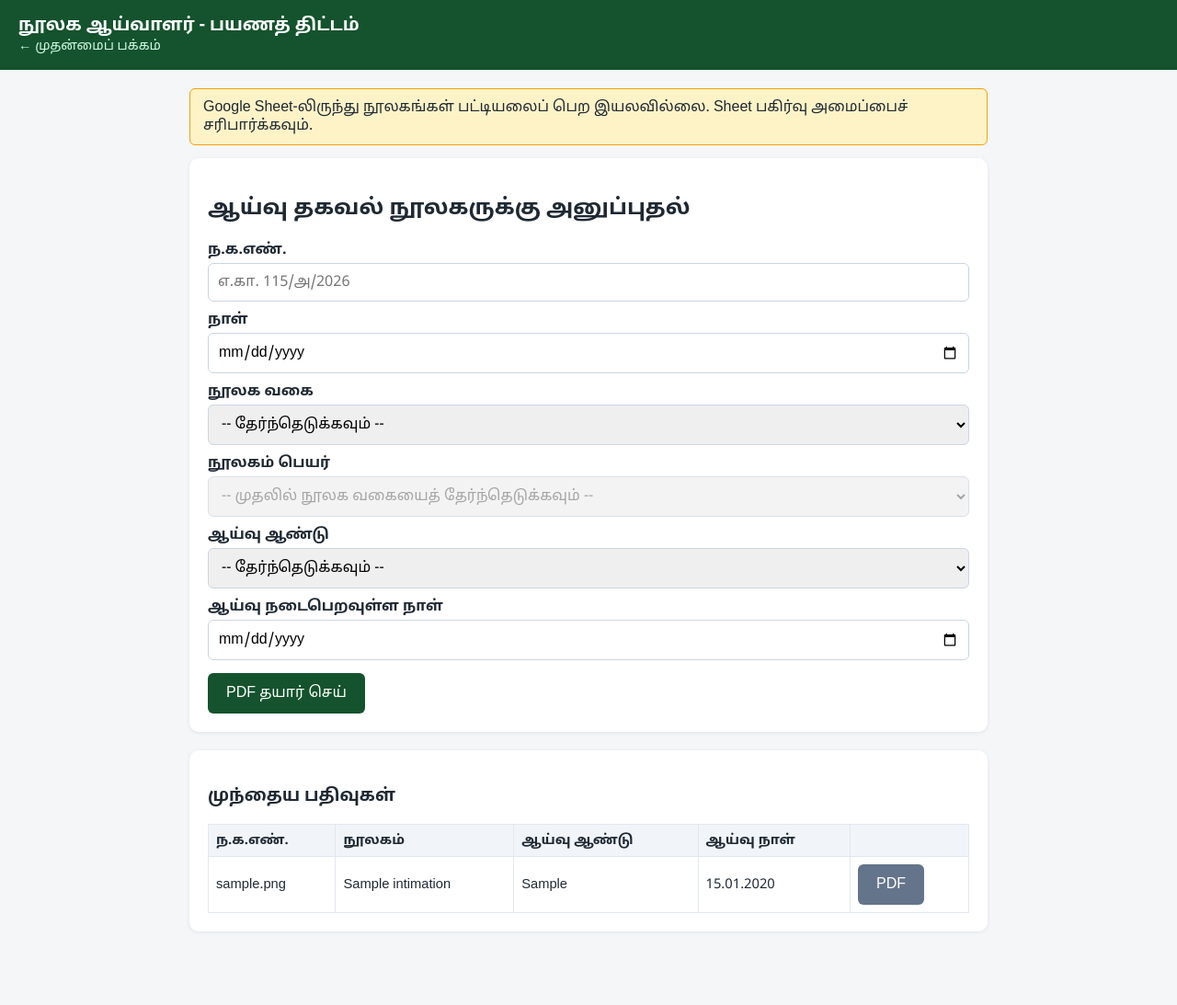
After one commit to inspectordgllla-dgl/INSPECTOR-AP, a Flask app: page /reports/intimation in a window 1280 px wide. The commit adds this page. Shown: the whole page at 92% size. Run offline with Flask 3, Linux system fonts and the light colour scheme; tables that the repository leaves empty hold one stand-in row (values such as "Sample post"); data that the repository does not hold is empty.

Commit message:
Add files via upload

```diff
--- a/app.py
+++ b/app.py
@@ -141,6 +141,19 @@ class ActualTourPlanDay(db.Model):
         return " ".join(parts)
 
 
+class InspectionIntimation(db.Model):
+    """ஆய்வு தகவல் நூலகருக்கு அனுப்புதல் — ஒவ்வொரு அறிவிப்பு கடிதப் பதிவு."""
+    __tablename__ = "inspection_intimations"
+    id = db.Column(db.Integer, primary_key=True)
+    file_number = db.Column(db.String(100), nullable=False)      # ந.க.எண்.
+    letter_date = db.Column(db.Date, nullable=False)             # நாள்
+    library_type = db.Column(db.String(100))                     # நூலக வகை
+    library_name = db.Column(db.String(255), nullable=False)     # நூலகம் பெயர்
+    survey_year = db.Column(db.String(20), nullable=False)       # ஆய்வு ஆண்டு
+    inspection_date = db.Column(db.Date, nullable=False)         # ஆய்வு நடைபெறவுள்ள நாள்
+    created_at = db.Column(db.DateTime, default=datetime.utcnow)
+
+
 with app.app_context():
     db.create_all()
 
@@ -166,7 +179,7 @@ LEAVE_TYPES = [
     "மருத்துவ விடுப்பு",
 ]
 
-SURVEY_YEARS = ["2024-2025", "2025-2026", "2027-2028"]
+SURVEY_YEARS = ["2024-2025", "2025-2026", "2026-2027", "2027-2028"]
 
 # சனி (5) / ஞாயிறு (6) நாட்களில் "அலுவலகப் பணி" விருப்பம் காட்டப்படாது.
 OFFICE_WORK_EXCLUDED_WEEKDAYS = (5, 6)
@@ -974,14 +987,83 @@ def delete_month(year, month):
 
 
 # ---------------------------------------------------------------------------
-# ROUTES — 3. Placeholder பிரிவு (பின்னர் விரிவாக்கம் செய்யலாம்)
+# ROUTES — 3. ஆய்வு / பார்வை அறிக்கைகள்
 # ---------------------------------------------------------------------------
+DEFAULT_LIBRARY_TYPES = [
+    "மைய நூலகம்", "முழு நேர கிளை நூலகம்", "கிளை நூலகம்", "ஊர்ப்புற நூலகம்",
+]
+
+
 @app.route("/reports")
 def reports_placeholder():
+    return render_template("reports_home.html")
+
+
+def _library_types(libraries):
+    """Google Sheet-ல் உள்ள நூலக வகைகள் (வரிசை மாறாமல்). Sheet கிடைக்கவில்லை
+    எனில் இயல்பு நான்கு வகைகள்."""
+    seen = []
+    for lib in libraries:
+        t = lib["type"]
+        if t and t not in seen:
+            seen.append(t)
+    return seen or DEFAULT_LIBRARY_TYPES
+
+
+@app.route("/reports/intimation", methods=["GET"])
+def intimation_form():
+    libraries = get_libraries()
+    if not libraries:
+        flash("Google Sheet-லிருந்து நூலகங்கள் பட்டியலைப் பெற இயலவில்லை. Sheet பகிர்வு அமைப்பைச் சரிபார்க்கவும்.")
+    records = (
+        InspectionIntimation.query.order_by(InspectionIntimation.id.desc()).limit(20).all()
+    )
     return render_template(
-        "placeholder.html",
-        title="ஆய்வு / பார்வை அறிக்கைகள்",
-        message="இந்தப் பகுதி விரைவில் சேர்க்கப்படும்.",
+        "intimation_form.html",
+        libraries=libraries,
+        library_types=_library_types(libraries),
+        survey_years=SURVEY_YEARS,
+        records=records,
+    )
+
+
+@app.route("/reports/intimation", methods=["POST"])
+def intimation_generate():
+    f = request.form
+    file_number = (f.get("file_number") or "").strip()
+    library_type = (f.get("library_type") or "").strip()
+    library_name = (f.get("library_name") or "").strip()
+    survey_year = (f.get("survey_year") or "").strip()
+    letter_date = _parse_date(f.get("letter_date"))
+    inspection_date = _parse_date(f.get("inspection_date"))
+
+    if not (file_number and library_type and library_name and survey_year
+            and letter_date and inspection_date):
+        flash("அனைத்து விவரங்களையும் பூர்த்தி செய்யவும்.")
+        return redirect(url_for("intimation_form"))
+
+    rec = InspectionIntimation(
+        file_number=file_number, letter_date=letter_date, library_type=library_type,
+        library_name=library_name, survey_year=survey_year, inspection_date=inspection_date,
+    )
+    db.session.add(rec)
+    db.session.commit()
+    return _intimation_pdf_response(rec)
+
+
+@app.route("/reports/intimation/<int:rec_id>/pdf", methods=["GET"])
+def intimation_pdf(rec_id):
+    rec = db.session.get(InspectionIntimation, rec_id)
+    if rec is None:
+        abort(404)
+    return _intimation_pdf_response(rec)
+
+
+def _intimation_pdf_response(rec):
+    return Response(
+        generate_inspection_intimation_pdf(rec),
+        mimetype="application/pdf",
+        headers={"Content-Disposition": f"attachment; filename=inspection-intimation-{rec.id}.pdf"},
     )
 
 
@@ -1096,6 +1178,109 @@ def generate_permission_letter_pdf(plan: TourPlan) -> bytes:
     return buf.getvalue()
 
 
+def _library_display(name):
+    """'நூலகம்' என்ற சொல் பெயரில் இல்லையெனில் இணைக்கும்."""
+    name = (name or "").strip()
+    return name if "நூலகம்" in name else f"{name} நூலகம்"
+
+
+def generate_inspection_intimation_pdf(rec: InspectionIntimation) -> bytes:
+    """ஆய்வு தகவல் நூலகருக்கு அனுப்புதல் — A4 portrait கடிதம்."""
+    import io
+    from reportlab.lib.pagesizes import A4
+
+    buf = io.BytesIO()
+    doc = SimpleDocTemplate(
+        buf, pagesize=portrait(A4),
+        topMargin=22 * mm, bottomMargin=18 * mm,
+        leftMargin=22 * mm, rightMargin=22 * mm,
+    )
+
+    def T(text, font=FONT_REGULAR, size=12, leading=19, align="left",
+          space_after=0, justify=False, indent=0):
+        return TamilText(text, font, size, leading_pt=leading, align=align,
+                         space_after=space_after, justify=justify, first_indent=indent)
+
+    lib = _library_display(rec.library_name)
+    insp_date = rec.inspection_date.strftime("%d.%m.%Y")
+    letter_date = rec.letter_date.strftime("%d.%m.%Y")
+    year = rec.survey_year
+
+    story = [T(f"{DISTRICT_NAME} மாவட்ட நூலக அலுவலரின் செயல்முறைகள்",
+               font=FONT_BOLD, size=13, leading=18, align="center", space_after=18)]
+
+    ref = Table(
+        [[T(f"ந.க.எண்.{rec.file_number}"), T(f"நாள்.:- {letter_date}", align="right")]],
+        colWidths=[doc.width * 0.6, doc.width * 0.4],
+    )
+    ref.setStyle(TableStyle([
+        ("VALIGN", (0, 0), (-1, -1), "TOP"),
+        ("LEFTPADDING", (0, 0), (-1, -1), 0),
+        ("RIGHTPADDING", (0, 0), (-1, -1), 0),
+    ]))
+    story.append(ref)
+    story.append(Spacer(1, 24))
+
+    subject_w = doc.width * 0.62
+    label_w = 24 * mm
+    subj = Table(
+        [[
+            T("பொருள்:", size=11, leading=17),
+            T(f"ஆய்வு- நூலகங்கள் ஆண்டாய்வு- {lib}- {year} ஆண்டுக்கான - "
+              f"ஆய்வு- {insp_date} நாளன்று நடைபெறுதல்- அறிவிப்பு- தொடர்பாக",
+              size=11, leading=17),
+        ]],
+        colWidths=[label_w, subject_w - label_w], hAlign="RIGHT",
+    )
+    subj.setStyle(TableStyle([
+        ("BOX", (0, 0), (-1, -1), 0.8, colors.black),
+        ("LINEAFTER", (0, 0), (0, 0), 0.8, colors.black),
+        ("VALIGN", (0, 0), (-1, -1), "TOP"),
+        ("TOPPADDING", (0, 0), (-1, -1), 5),
+        ("BOTTOMPADDING", (0, 0), (-1, -1), 5),
+        ("LEFTPADDING", (0, 0), (-1, -1), 6),
+        ("RIGHTPADDING", (0, 0), (-1, -1), 6),
+    ]))
+    story.append(subj)
+    story.append(Spacer(1, 24))
+
+    indent = 38
+    story.append(T(
+        f"எதிர்வரும் {insp_date} அன்று {lib} நூலக ஆய்வாளரால் {year} ஆம் "
+        f"ஆண்டுக்கான ஆய்வு மேற்கொள்ளப்படவிருக்கிறது.",
+        justify=True, indent=indent, space_after=8))
+    story.append(T(
+        "ஆய்வு நாளன்று சம்பந்தப்பட்ட நூலகர், அனைத்து பதிவேடுகள், புள்ளி விவரங்கள் வரவு "
+        "செலவு கணக்குகளை தயார் நிலையில் வைத்திருக்க வேண்டும். பழைய பத்திரிகை விற்பனை "
+        "அறிக்கை மற்றும் வழங்கப்பட்ட பத்திரிக்கைகளின் பட்டியல் ஆகியவற்றின் படிகள் தயார் "
+        "செய்து வைத்திருக்க வேண்டும். ஆய்வு நடைபெறும் நாளில் எக்காரணம் கொண்டும் விடுப்பில் "
+        "செல்லக்கூடாது எனவும் சம்பந்தப்பட்ட நூலகருக்கு அறிவுறுத்தப்படுகிறது.",
+        justify=True, indent=indent, space_after=8))
+    story.append(T(
+        "ஆய்வு நடைபெறவிருக்கும் நூலகத்தில் தினக்கூலிப் நூலகப் பணியாளர் அனுமதிக்கப் "
+        "பட்டிருப்பின் அவரும் தினக்கூலிக் கூட்டுநரும் நூலகத்தில் இருக்க வேண்டும்.",
+        justify=True, indent=indent))
+    story.append(Spacer(1, 44))
+
+    sign = Table(
+        [["", T(f"மாவட்ட நூலக அலுவலர்,<br/>{DISTRICT_NAME}", align="center")]],
+        colWidths=[doc.width * 0.55, doc.width * 0.45],
+    )
+    sign.setStyle(TableStyle([
+        ("LEFTPADDING", (0, 0), (-1, -1), 0),
+        ("RIGHTPADDING", (0, 0), (-1, -1), 0),
+        ("VALIGN", (0, 0), (-1, -1), "TOP"),
+    ]))
+    story.append(sign)
+    story.append(Spacer(1, 14))
+    story.append(T(f"பெறுநர்:<br/>நூலகர்<br/>{lib}"))
+    story.append(Spacer(1, 24))
+    story.append(T(f"மாவட்ட நூலக அலுவலர்,<br/>{DISTRICT_NAME}."))
+
+    doc.build(story)
+    return buf.getvalue()
+
+
 def generate_actual_report_pdf(plan: ActualTourPlan) -> bytes:
     """உண்மைப் பயணத் திட்டம் — பயண நாட்குறிப்பு அறிக்கை (இணைத்துள்ள மாடல்
     கடிதத்தின் அமைப்பைப் பின்பற்றி)."""
--- a/templates/base.html
+++ b/templates/base.html
@@ -52,7 +52,7 @@
   .dash-btn:hover { filter: brightness(1.08); }
 
   label { display:block; margin: 10px 0 4px; font-weight:600; }
-  select, input[type=text] {
+  select, input[type=text], input[type=date] {
     width: 100%;
     padding: 10px;
     font-size: 1rem;
--- /dev/null
+++ b/templates/intimation_form.html
@@ -0,0 +1,88 @@
+{% extends "base.html" %}
+{% block content %}
+<div class="card">
+  <h2>ஆய்வு தகவல் நூலகருக்கு அனுப்புதல்</h2>
+  <form method="post" action="{{ url_for('intimation_generate') }}">
+    <label for="file_number">ந.க.எண்.</label>
+    <input type="text" id="file_number" name="file_number" placeholder="எ.கா. 115/அ/2026" required>
+
+    <label for="letter_date">நாள்</label>
+    <input type="date" id="letter_date" name="letter_date" required>
+
+    <label for="library_type">நூலக வகை</label>
+    <select id="library_type" name="library_type" required>
+      <option value="">-- தேர்ந்தெடுக்கவும் --</option>
+      {% for t in library_types %}
+        <option value="{{ t }}">{{ t }}</option>
+      {% endfor %}
+    </select>
+
+    <label for="library_name">நூலகம் பெயர்</label>
+    <select id="library_name" name="library_name" required disabled>
+      <option value="">-- முதலில் நூலக வகையைத் தேர்ந்தெடுக்கவும் --</option>
+    </select>
+
+    <label for="survey_year">ஆய்வு ஆண்டு</label>
+    <select id="survey_year" name="survey_year" required>
+      <option value="">-- தேர்ந்தெடுக்கவும் --</option>
+      {% for y in survey_years %}
+        <option value="{{ y }}">{{ y }}</option>
+      {% endfor %}
+    </select>
+
+    <label for="inspection_date">ஆய்வு நடைபெறவுள்ள நாள்</label>
+    <input type="date" id="inspection_date" name="inspection_date" required>
+
+    <button type="submit">PDF தயார் செய்</button>
+  </form>
+</div>
+
+{% if records %}
+<div class="card">
+  <h3>முந்தைய பதிவுகள்</h3>
+  <table>
+    <tr><th>ந.க.எண்.</th><th>நூலகம்</th><th>ஆய்வு ஆண்டு</th><th>ஆய்வு நாள்</th><th></th></tr>
+    {% for r in records %}
+    <tr>
+      <td>{{ r.file_number }}</td>
+      <td>{{ r.library_name }}</td>
+      <td>{{ r.survey_year }}</td>
+      <td>{{ r.inspection_date.strftime('%d.%m.%Y') }}</td>
+      <td><a class="btn btn-secondary" style="margin-top:0;" href="{{ url_for('intimation_pdf', rec_id=r.id) }}">PDF</a></td>
+    </tr>
+    {% endfor %}
+  </table>
+</div>
+{% endif %}
+
+<script>
+(function () {
+  var libs = {{ libraries | tojson }};
+  var typeSel = document.getElementById('library_type');
+  var nameSel = document.getElementById('library_name');
+
+  function fillNames() {
+    var t = typeSel.value;
+    nameSel.innerHTML = '';
+    if (!t) {
+      nameSel.disabled = true;
+      nameSel.innerHTML = '<option value="">-- முதலில் நூலக வகையைத் தேர்ந்தெடுக்கவும் --</option>';
+      return;
+    }
+    var matches = libs.filter(function (l) { return l.type === t; });
+    var first = document.createElement('option');
+    first.value = '';
+    first.textContent = matches.length ? '-- தேர்ந்தெடுக்கவும் --' : '-- இந்த வகையில் நூலகங்கள் இல்லை --';
+    nameSel.appendChild(first);
+    matches.forEach(function (l) {
+      var o = document.createElement('option');
+      o.value = l.name;
+      o.textContent = l.name;
+      nameSel.appendChild(o);
+    });
+    nameSel.disabled = !matches.length;
+  }
+  typeSel.addEventListener('change', fillNames);
+})();
+</script>
+{% endblock %}
```
Also changed, not shown: tamil_text.py (+44 -17 lines), templates/reports_home.html (added, +8 -0 lines), README.md.
